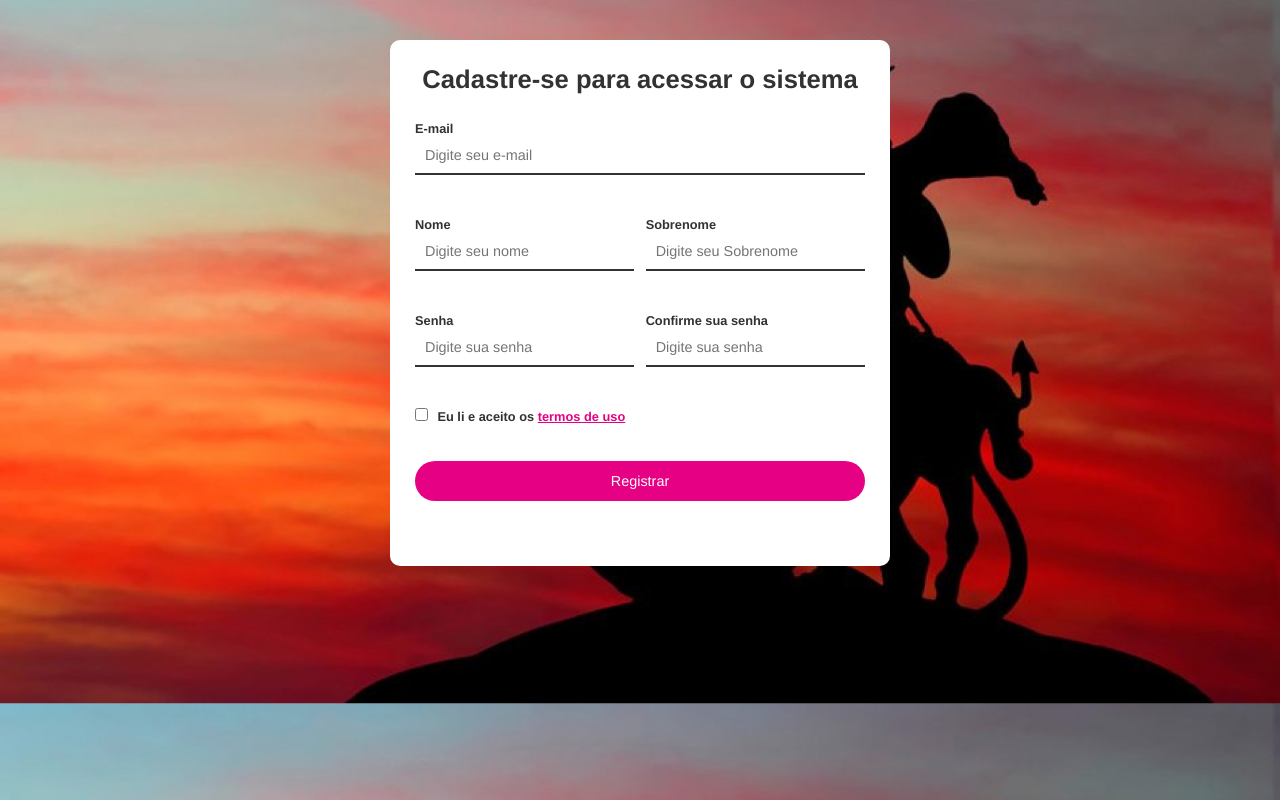
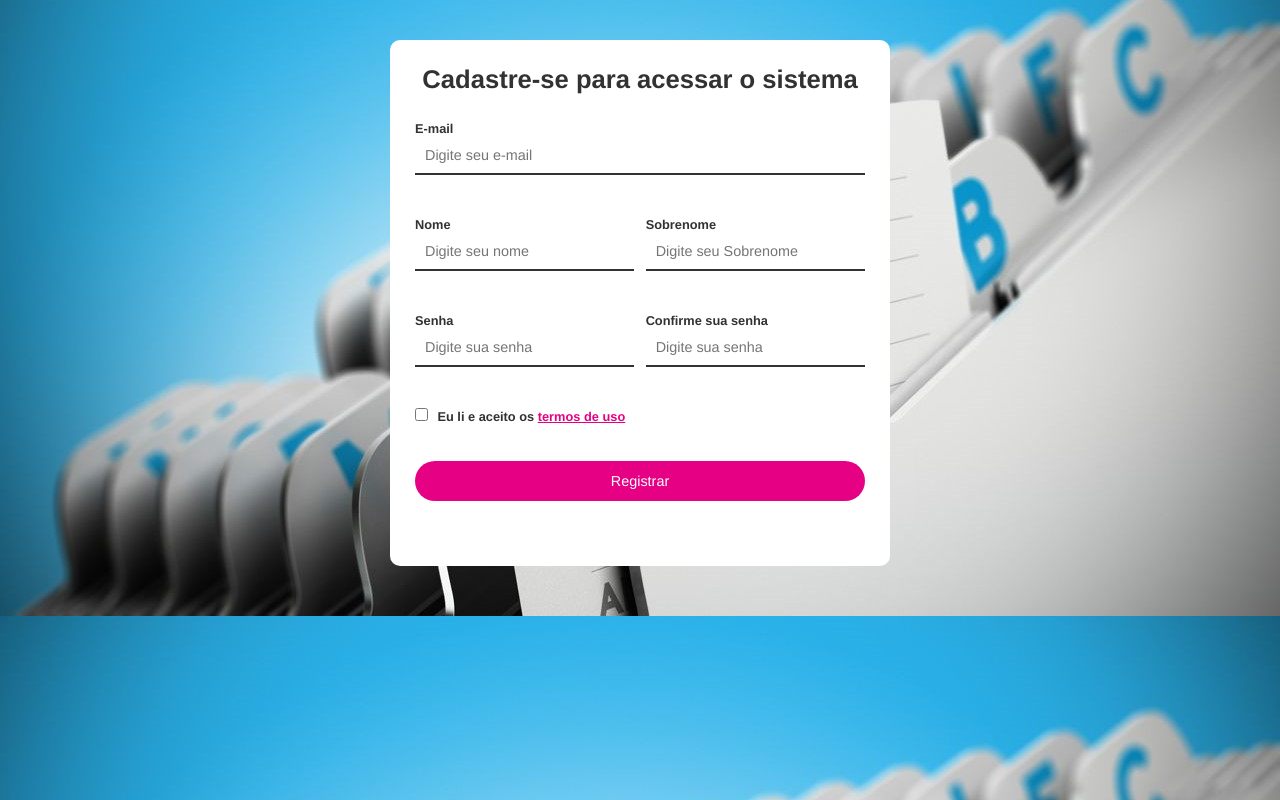
Before and after one commit to MatheusMiranda96/formulario-cadastro, a plain HTML site: page index.html in a window 1280 px wide. Drawn offline with Linux system fonts and the light colour scheme.

Commit message:
last commit

```diff
--- a/css/style.css
+++ b/css/style.css
@@ -18,9 +18,9 @@ a {
 }
 body {
     padding-top: 5vh; /* view heigt -> 5% da tela */
-    background-image: url('../img/sao\ jorge.jpg');
+    background-image: url('../img/cadastro_de_clientes.jpg');
     background-size: cover;
-    background-position-y: -150px;
+    background-position-y: -104px;
 }
 
 /* form */
```
Also changed, not shown: img/cadastro_de_clientes.jpg (added), img/sao jorge.jpg (deleted).
